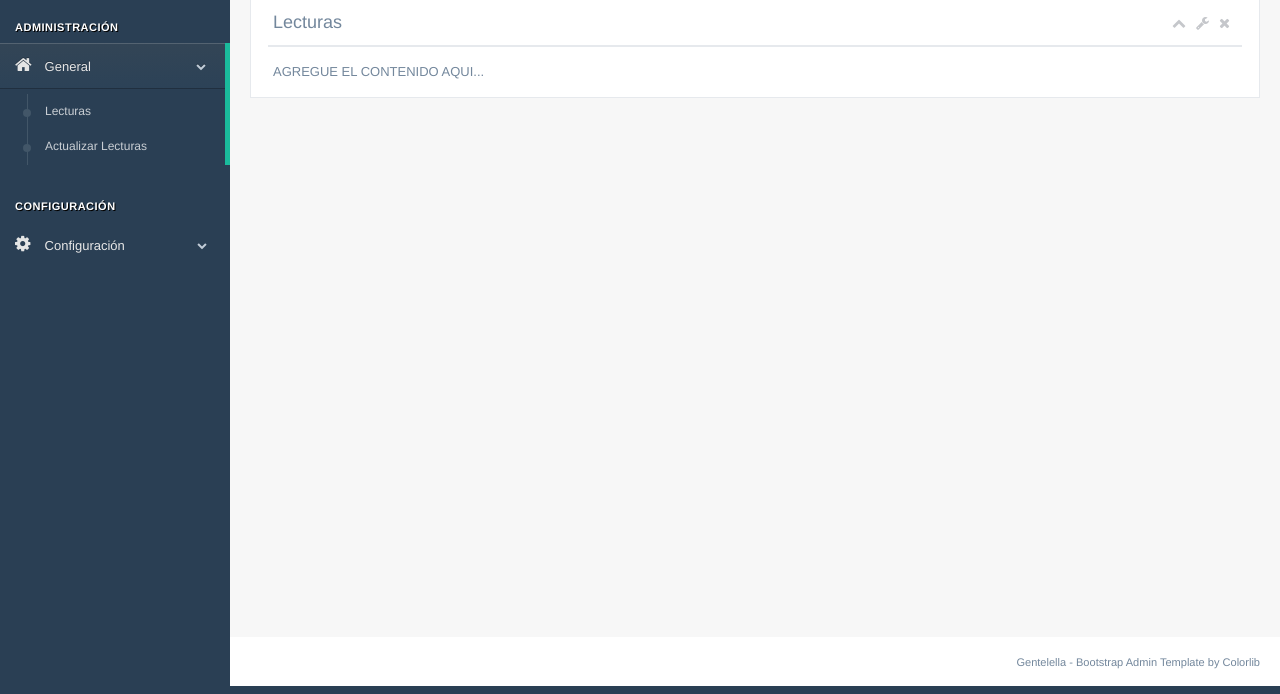
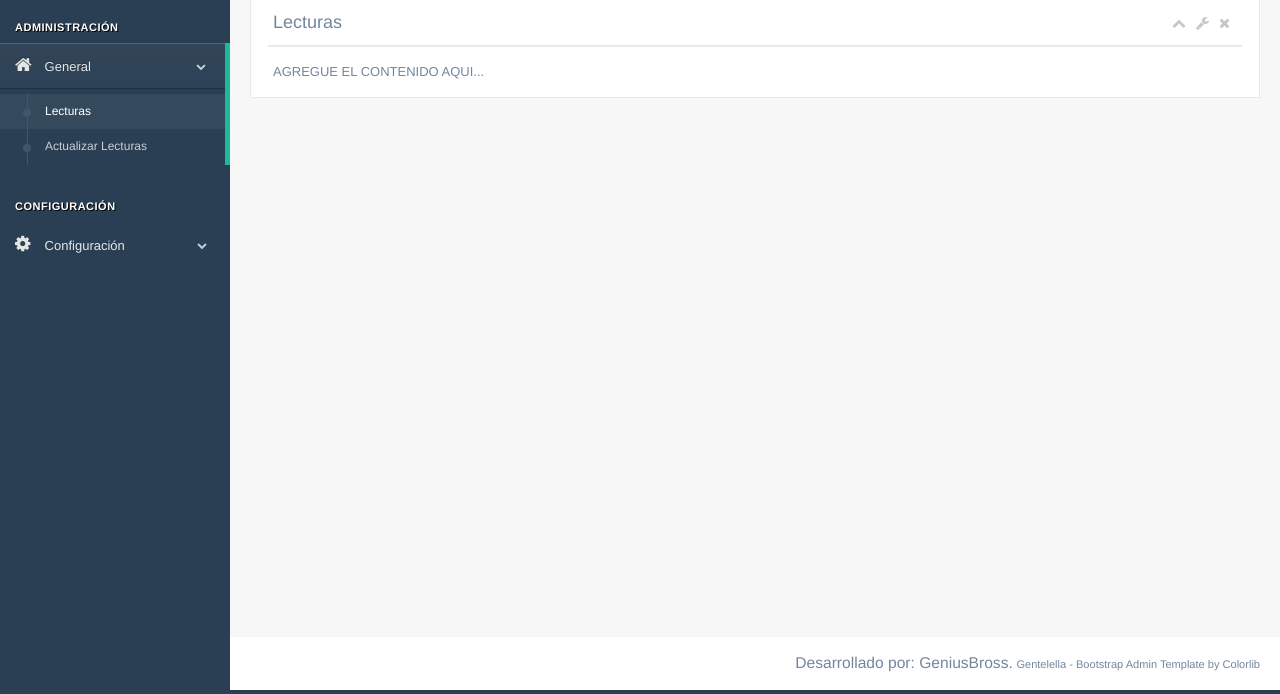
Before and after one commit to GeniusBross/aqamanager, a plain HTML site: page inicio.html in a window 1280 px wide. Both pictures are taken after a click on the link "General". Shown: the part 136-830 px from the top of the page. Drawn offline with Linux system fonts and the light colour scheme.

Commit message:
active class

```diff
--- a/inicio.html
+++ b/inicio.html
@@ -52,7 +52,7 @@
                             <ul class="nav side-menu">
                                 <li><a><i class="fa fa-home"></i> General <span class="fa fa-chevron-down"></span></a>
                                     <ul class="nav child_menu">
-                                        <li><a href="index.html" class="ative">Lecturas</a></li>
+                                        <li class="current-page"><a href="index.html">Lecturas</a></li>
                                         <li><a href="index.html">Actualizar Lecturas</a></li>
                                     </ul>
                                 </li>
@@ -213,7 +213,9 @@
             <!-- footer content -->
             <footer>
                 <div class="pull-right">
+                    <big>Desarrollado por: GeniusBross.</big>
                     <small> Gentelella - Bootstrap Admin Template by Colorlib</small>
+
                 </div>
                 <div class="clearfix"></div>
             </footer>
```
